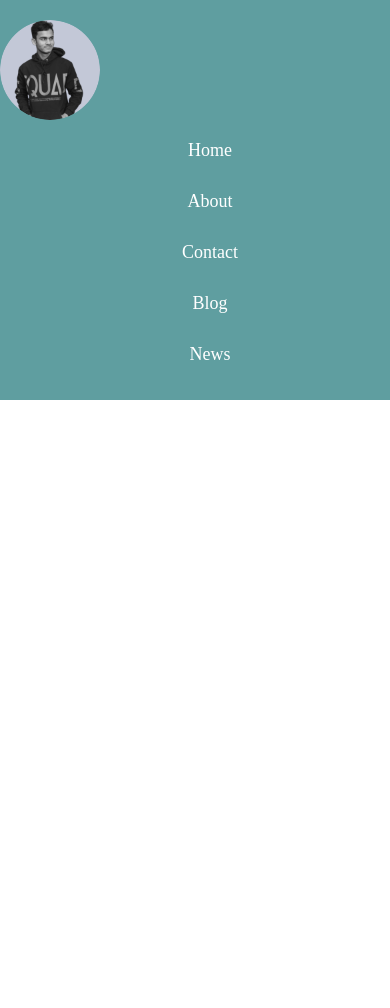
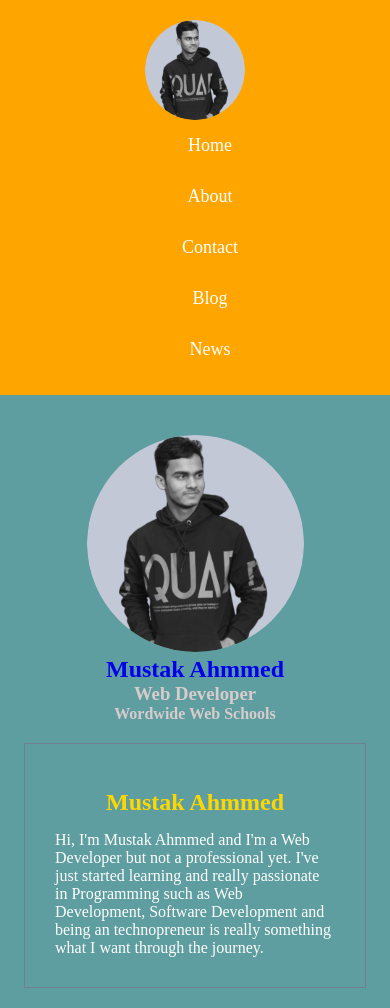
Before and after one commit to Mustakahmmed-dev/mustak-ahmmed-portfolio1, a plain HTML site: page index.html in a window 390 px wide. Before the commit the page ends 844 px from the top, so only its background shows below. Drawn offline with Linux system fonts and the light colour scheme.

Commit message:
I have added home page banner and its styles.

```diff
--- a/index.css
+++ b/index.css
@@ -9,6 +9,7 @@
     width: 100px;
     border-radius: 50%;
     border: 0;
+    display: flex;
 }
 nav{
     display: flex;
@@ -16,6 +17,7 @@ nav{
     max-width: 800px;
     margin: 0 auto;
     padding: 20px 0 20px;
+    transition: 1s;
 }
 nav > ul{
     display: flex;
@@ -47,6 +49,87 @@ nav li:hover{
     nav, nav > ul{
         flex-direction: column;
     }
+    nav{
+        background-color: orange;
+    }
+    .profile-pic{
+        margin: auto;
+    }
+}
+/* Banner Styles Start Here */
+.banner-container{
+    display: flex;
+    justify-content: space-between;
+    margin: 0 auto;
+    align-items: center;
+    padding: 20px;
 
 }
+.banner-photo img{
+    width: 400px;
+}
+.banner-photo{
+    text-align: center;
+    padding: 20px;
+    color:rgb(214, 204, 204);
+
+}
+.banner-photo img{
+    border-radius: 50%;
+    transition: 0.3s;
+}
+.banner-photo img:hover{
+    border: 1px solid gold;
+    transform: scale(1.1);
+    margin: 20px;
+}
+.banner-photo a{
+    text-decoration: none;
+}
+.banner-photo h2{
+    transition: 0.3s;
+}
+.banner-photo h2:hover{
+    text-decoration: underline;
+    transform: scale(1.1);
+    color: orange;
+}
+
+.banner-desc{
+    align-items: center;
+    color: white;
+    margin-left: 50px;
+    border: 1px double slategray;
+    padding: 30px;
+    transition: 0.3s;
+}
+.banner-desc:hover{
+    transform: scale(1.1);
+    cursor: pointer;
+}
+.banner-desc h2{
+    text-align: center;
+    padding: 15px;
+}
+.banner-desc p{
+    font-size: 16px;
+}
+/* Banner Media Queries */
+@media (max-width:700px) {
+    .banner-container{
+        flex-direction: column;
+    }
+    .banner-desc h2{
+        color: gold;
+    }
+    .banner-photo img{
+        width: 70%;
+        margin: 0 auto;
+    }
+    .banner-desc{
+        width: 80%;
+        margin: auto;
+    }
+}
+/* Media Queries End Here */
 /* Navigation Bar styles end here */
--- a/index.html
+++ b/index.html
@@ -10,10 +10,10 @@
    <header class="header">
     <!-- Navigation bar starts here -->
     <nav>
+        <!-- Navbar -->
         <div>
             <a href="#"><img src="my-photos/profile-pic (2).png" alt="" class="profile-pic"></a>
         </div>
-
         <ul>
             <li><a href="">Home</a></li>
             <li><a href="">About</a></li>
@@ -22,6 +22,19 @@
             <li><a href="">News</a></li>
         </ul>
     </nav>
+     <!-- Home Page Banner -->
+     <div class="banner-container">
+        <div class="banner-photo">
+            <img src="my-photos/profile-pic (2).png" alt="">
+            <a href="www.linkedIn.com/in/mustakahmmed"><h2>Mustak Ahmmed</h2></a>
+            <h3>Web Developer</h3>
+            <h4>Wordwide Web Schools</h4>
+        </div>
+        <div class="banner-desc">
+            <h2>Mustak Ahmmed</h2>
+            <p>Hi, I'm Mustak Ahmmed and I'm a Web Developer but not a professional yet. I've just started learning and really passionate in Programming such as Web Development, Software Development and being an technopreneur is really something what I want through the journey.</p>
+        </div>
+    </div>
     <!-- Navigation Bar Ends Here -->
    </header>
     <main>
```
